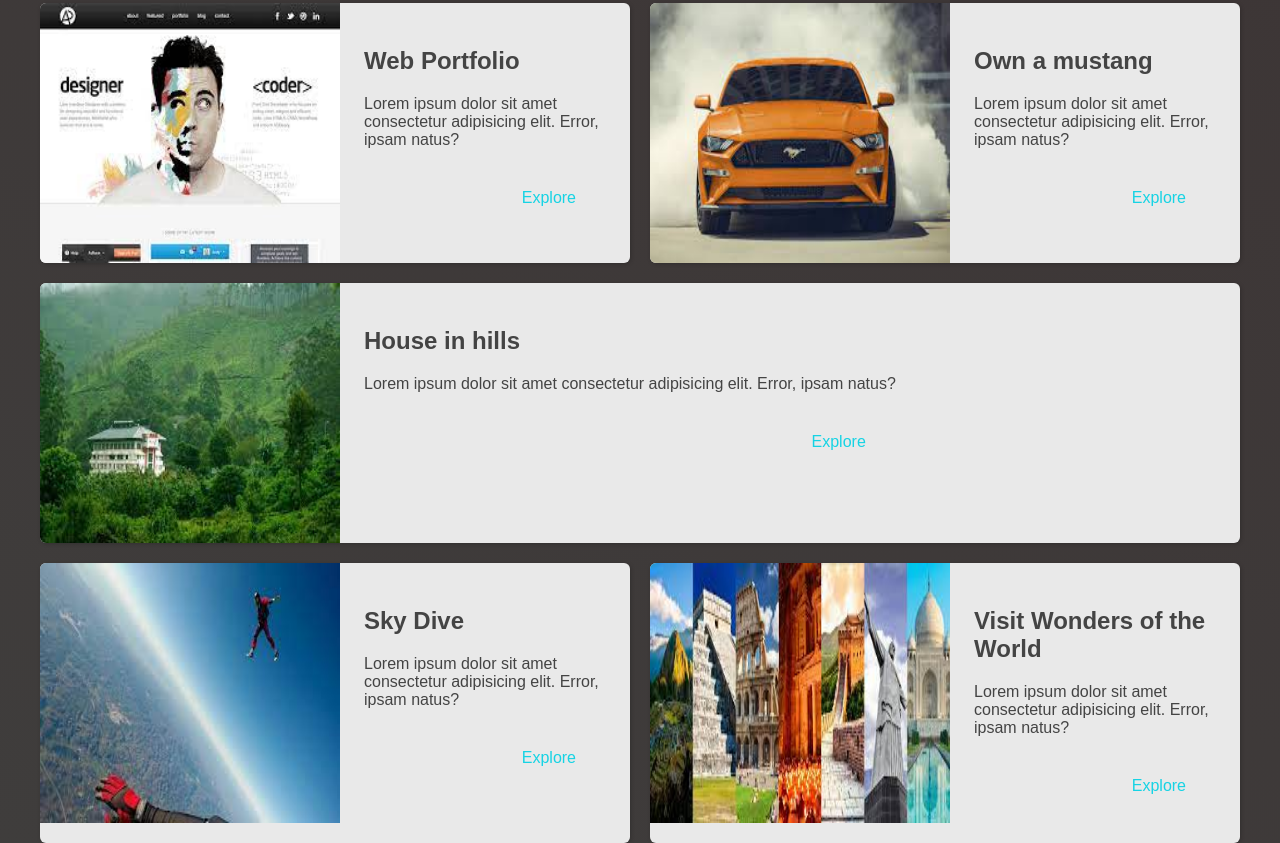
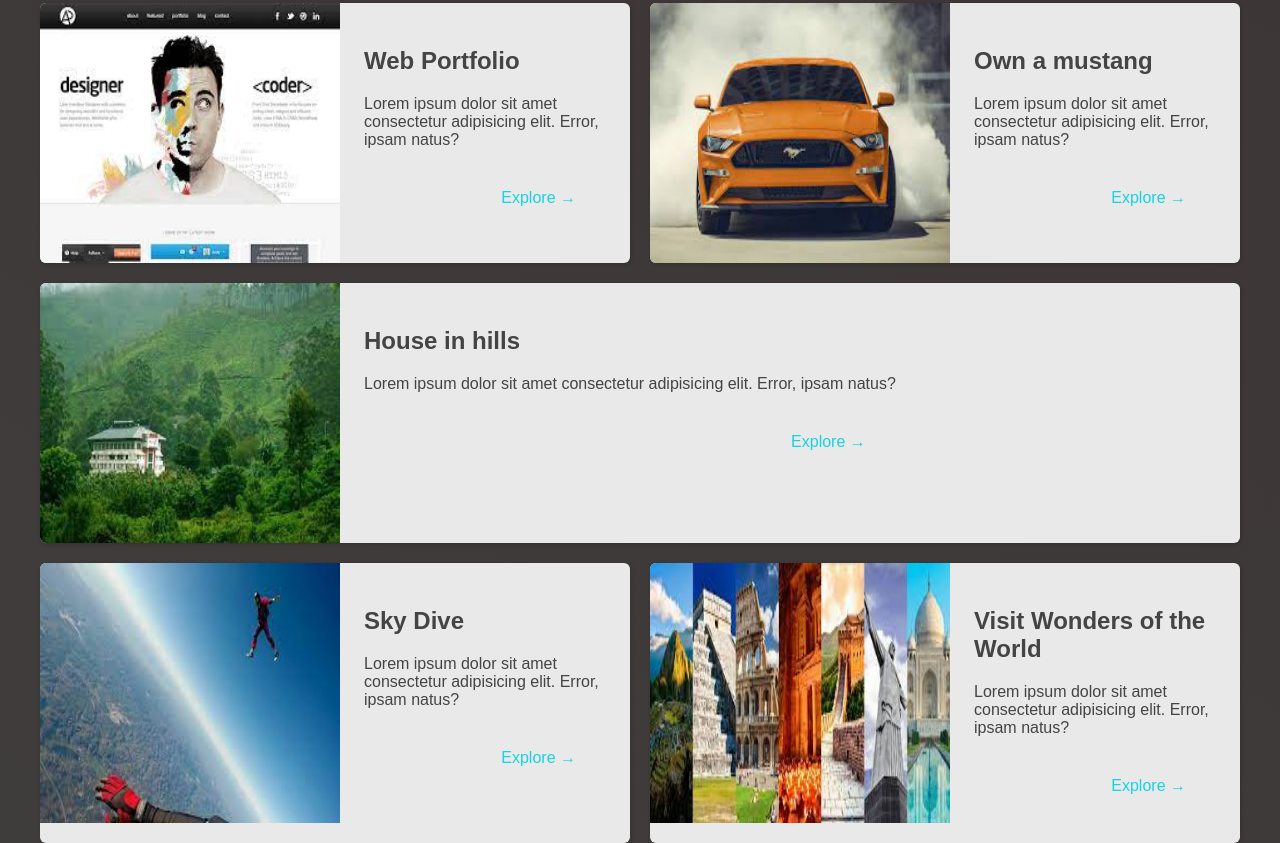
Before and after one commit to bhardwaj-priyank/Bucketed, a plain HTML site: page entire-list.html in a window 1280 px wide. Shown: the part 61-904 px from the top of the page. Drawn offline with Linux system fonts and the light colour scheme.

Commit message:
last push on this branch

```diff
--- a/entire-list.html
+++ b/entire-list.html
@@ -35,7 +35,7 @@
                   Lorem ipsum dolor sit amet consectetur adipisicing elit. Error, ipsam natus?
                 </p>
                 <div class="actions">
-                  <a href="https://www.noupe.com/design/web-developer-portfolio-examples.html">Explore</a>
+                  <a href="https://www.noupe.com/design/web-developer-portfolio-examples.html">Explore &#x2192</a>
                 </div>
             </div>
           </div>
@@ -49,7 +49,7 @@
                   Lorem ipsum dolor sit amet consectetur adipisicing elit. Error, ipsam natus?
                 </p>
                 <div class="actions">
-                  <a href="https://www.noupe.com/design/web-developer-portfolio-examples.html">Explore</a>
+                  <a href="https://www.noupe.com/design/web-developer-portfolio-examples.html">Explore &#x2192</a>
                 </div>
             </div>
           </div>
@@ -63,7 +63,7 @@
                   Lorem ipsum dolor sit amet consectetur adipisicing elit. Error, ipsam natus?
                 </p>
                 <div class="actions">
-                  <a href="https://www.noupe.com/design/web-developer-portfolio-examples.html">Explore</a>
+                  <a href="https://www.noupe.com/design/web-developer-portfolio-examples.html">Explore &#x2192</a>
                 </div>
             </div>
           </div>
@@ -77,7 +77,7 @@
                   Lorem ipsum dolor sit amet consectetur adipisicing elit. Error, ipsam natus?
                 </p>
                 <div class="actions">
-                  <a href="https://www.noupe.com/design/web-developer-portfolio-examples.html">Explore</a>
+                  <a href="https://www.noupe.com/design/web-developer-portfolio-examples.html">Explore &#x2192</a>
                 </div>
             </div>
           </div>
@@ -91,7 +91,7 @@
                   Lorem ipsum dolor sit amet consectetur adipisicing elit. Error, ipsam natus?
                 </p>
                 <div class="actions">
-                  <a href="https://www.noupe.com/design/web-developer-portfolio-examples.html">Explore</a>
+                  <a href="https://www.noupe.com/design/web-developer-portfolio-examples.html">Explore &#x2192</a>
                 </div>
             </div>
           </div>
```
